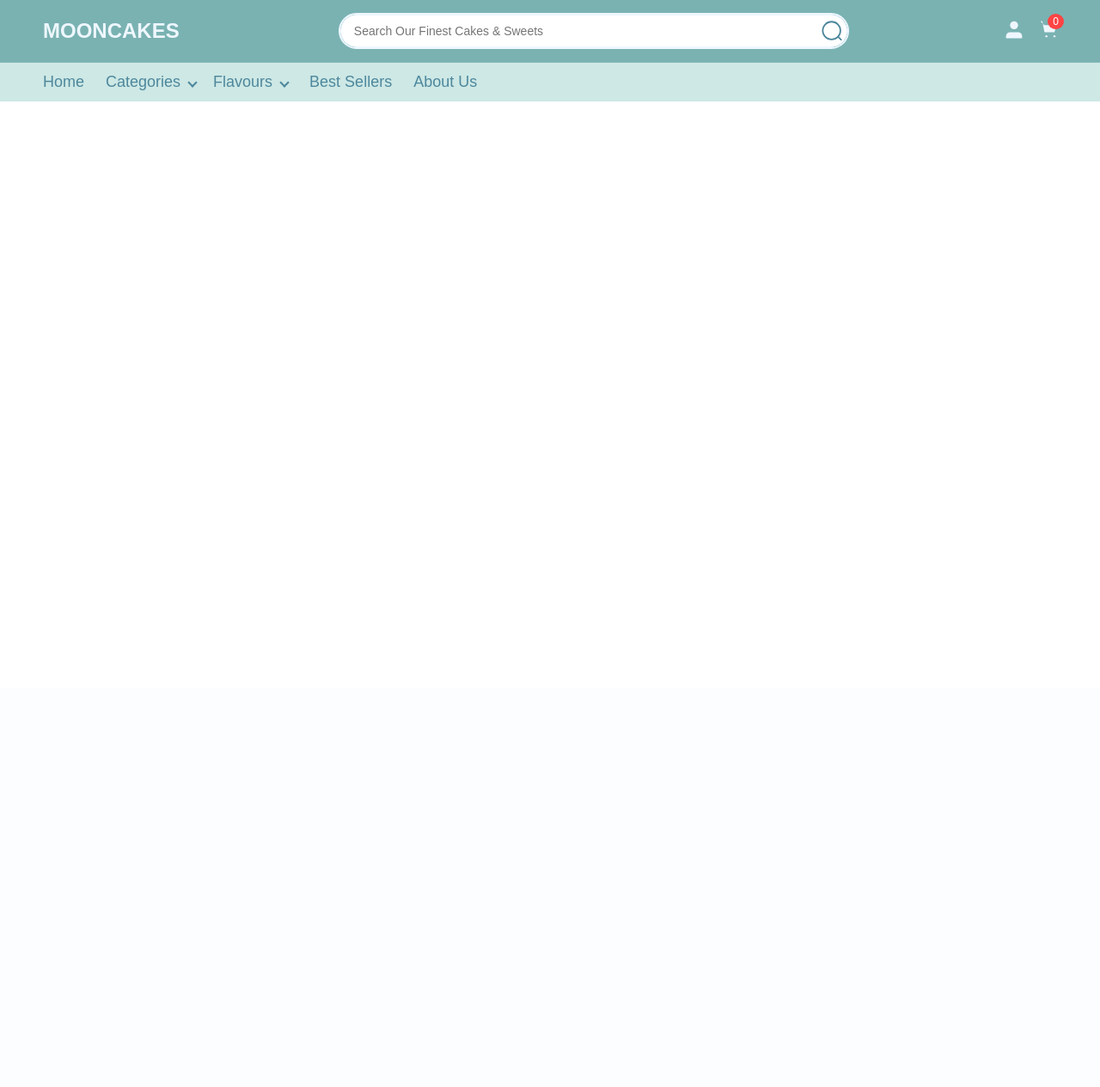
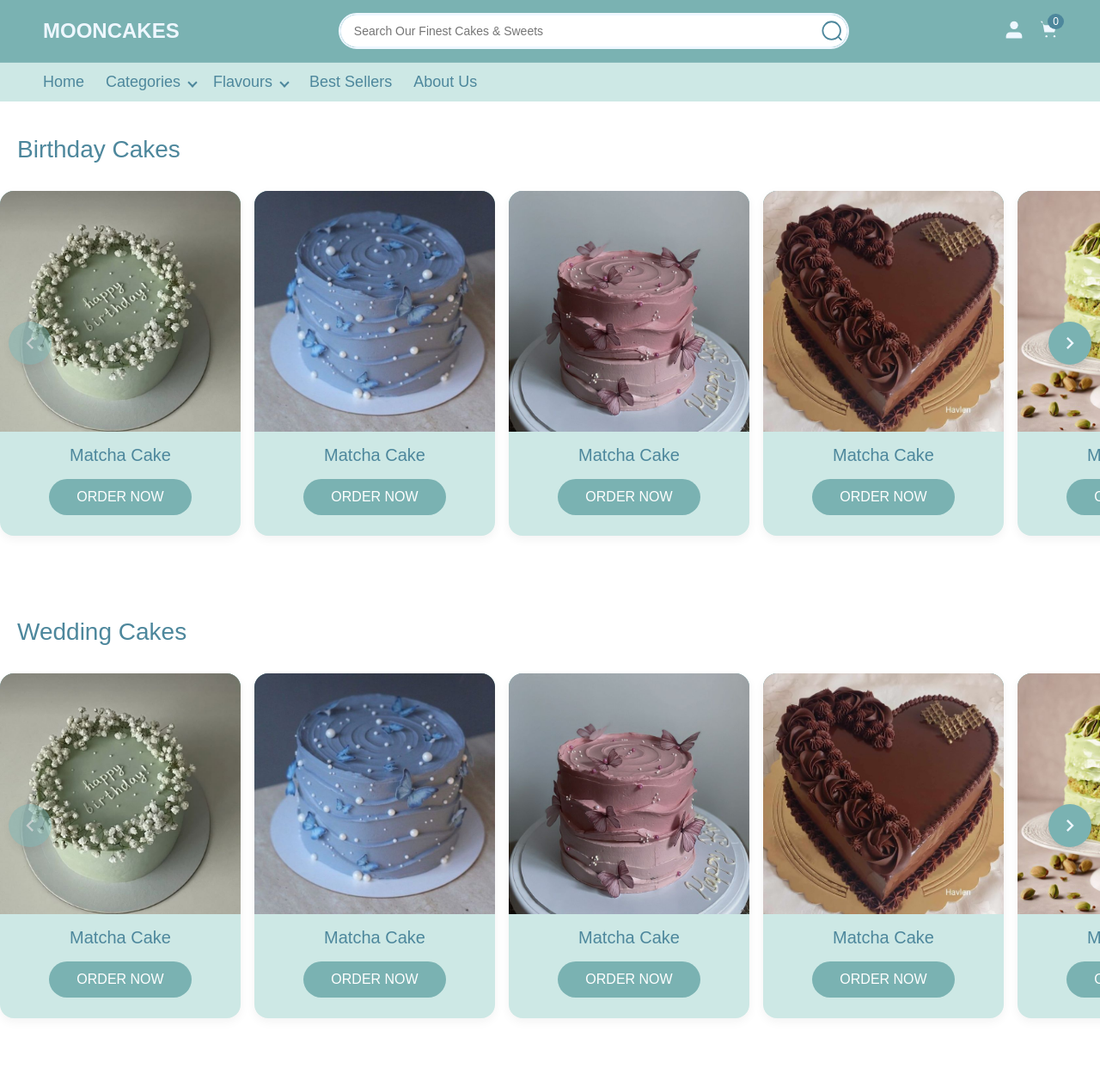
Before and after one commit to fritziebalagosa/adv-database-business, a PHP site: page /html/products.html in a window 1280 px wide. Shown: the whole page at 86% size. Before the commit the page ends 118 px from the top, so only its background shows below. Run offline with PHP 8.4, Linux system fonts and the light colour scheme.

Commit message:
Add product display and navigation functionality with styling updates

```diff
--- a/css/index.css
+++ b/css/index.css
@@ -83,7 +83,7 @@
     position: absolute;
     top: -8px;
     right: -8px;
-    background-color: #ff4444;
+    background-color: #4D879C;
     color: white;
     font-size: 12px;
     padding: 2px 6px;
--- /dev/null
+++ b/css/products.css
@@ -0,0 +1,127 @@
+* {
+  margin: 0px;
+  padding: 0px;
+  font-family: Arial, sans-serif;;
+}
+
+
+.title {
+  margin-bottom: 1rem;
+  color: #4D879C;
+  padding-top: 1rem;
+  margin-left: 20px;
+  margin-top: 1.5rem;
+  text-align: left;
+  font-size: 1.75rem;
+  font-weight: 500;
+}
+
+.scroll-wrapper {
+  position: relative;
+  margin-bottom: 3rem;
+}
+
+.scroll-container {
+  width: 100%;
+  overflow-x: auto;
+  padding: 0.5rem 0 1.5rem 0;
+  -webkit-overflow-scrolling: touch; /* Smooth scrolling on iOS */
+  scrollbar-width: none; /* Hide scrollbar for Firefox */
+}
+
+/* Hide scrollbar for Chrome, Safari and Opera */
+.scroll-container::-webkit-scrollbar {
+  display: none;
+}
+
+.scroll-content {
+  display: inline-flex;
+  gap: 1rem;
+  padding: 0.5rem 0;
+}
+
+.card {
+  display: inline-block;
+  width: 280px;
+  background-color: #CDE8E5; /* Light mint */
+  border-radius: 16px;
+  overflow: hidden;
+  box-shadow: 0 4px 12px rgba(0, 0, 0, 0.05);
+  padding-bottom: 1.5rem;
+  text-align: center;
+}
+
+.card-image {
+  width: 100%;
+  height: 280px;
+  object-fit: cover;
+  background-color: #7AB2B2; /* Teal background for placeholder */
+  display: flex;
+  align-items: center;
+  justify-content: center;
+  color: white;
+  font-size: 1.25rem;
+}
+
+.card-title {
+  font-size: 1.25rem;
+  color: #4D879C; /* Blue-gray */
+  margin: 1rem 0;
+  font-weight: 500;
+}
+
+.order-button {
+  background-color: #7AB2B2; /* Teal */
+  color: white;
+  border: none;
+  padding: 0.75rem 2rem;
+  border-radius: 50px;
+  font-size: 1rem;
+  font-weight: 500;
+  cursor: pointer;
+  transition: background-color 0.2s, transform 0.2s;
+  text-transform: uppercase;
+}
+
+.order-button:hover {
+  background-color: #4D879C;
+  transform: translateY(-2px);
+}
+
+/* Navigation Arrows */
+.nav-arrow {
+  position: absolute;
+  top: 50%;
+  transform: translateY(-50%);
+  width: 50px;
+  height: 50px;
+  background-color: #7AB2B2;
+  color: white;
+  border: none;
+  border-radius: 50%;
+  font-size: 24px;
+  font-weight: bold;
+  display: flex;
+  align-items: center;
+  justify-content: center;
+  cursor: pointer;
+  box-shadow: 0 4px 12px rgba(0, 0, 0, 0.15);
+  z-index: 10;
+  transition: background-color 0.2s, transform 0.2s;
+}
+
+.nav-arrow:hover {
+  background-color: #4D879C;
+}
+
+.nav-arrow:active {
+  transform: translateY(-50%) scale(0.95);
+}
+
+.nav-arrow.prev {
+  left: 10px;
+}
+
+.nav-arrow.next {
+  right: 10px;
+}
--- a/html/products.html
+++ b/html/products.html
@@ -5,8 +5,10 @@
     <meta name="viewport" content="width=device-width, initial-scale=1.0">
     <title>Products</title>
     <link rel="stylesheet" href="..\css\index.css">
+    <link rel="stylesheet" href="..\css\products.css">
 </head>
 <body>
+<script src="../js/script.js" defer></script>
     <header>
         <div class="nav-container">
             <div class="top-nav">
@@ -82,5 +84,137 @@
             </div>
         </div>
     </header>
+
+    <main>
+
+    <section class="scroll-wrapper">
+            <h1 class="title">Birthday Cakes</h1>
+
+            <button class="nav-arrow prev" aria-label="Previous">
+            <svg class="arrow-icon" xmlns="http://www.w3.org/2000/svg" viewBox="0 0 24 24">
+                <path d="M15.41 7.41L14 6l-6 6 6 6 1.41-1.41L10.83 12z"/>
+            </svg>
+            </button>
+
+        <div class="scroll-container" id="scrollContainer">
+            <div class="scroll-content">
+                <div class="card">
+                    <img src="../img/c1.jpg" alt="Matcha Cake" class="card-image">
+                    <h3 class="card-title">Matcha Cake</h3>
+                    <button class="order-button">Order Now</button>
+                </div>
+
+                <div class="card">
+                    <img src="../img/c2.jpg" alt="Matcha Cake" class="card-image">
+                    <h3 class="card-title">Matcha Cake</h3>
+                    <button class="order-button">Order Now</button>
+                </div>
+
+                <div class="card">
+                    <img src="../img/c3.jpg" alt="Matcha Cake" class="card-image">
+                    <h3 class="card-title">Matcha Cake</h3>
+                    <button class="order-button">Order Now</button>
+                </div>
+
+                <div class="card">
+                    <img src="../img/c4.jpg" alt="Matcha Cake" class="card-image">
+                    <h3 class="card-title">Matcha Cake</h3>
+                    <button class="order-button">Order Now</button>
+                </div>
+
+                <div class="card">
+                    <img src="../img/c5.jpg" alt="Matcha Cake" class="card-image">
+                    <h3 class="card-title">Matcha Cake</h3>
+                    <button class="order-button">Order Now</button>
+                </div>
+
+                <div class="card">
+                    <img src="../img/c6.jpg" alt="Matcha Cake" class="card-image">
+                    <h3 class="card-title">Matcha Cake</h3>
+                    <button class="order-button">Order Now</button>
+                </div>
+
+                <div class="card">
+                    <img src="../img/c7.jpg" alt="Matcha Cake" class="card-image">
+                    <h3 class="card-title">Matcha Cake</h3>
+                    <button class="order-button">Order Now</button>
+                </div>
+
+        </div>
+    </div>
+
+            <button class="nav-arrow next" aria-label="Next">
+            <svg class="arrow-icon" xmlns="http://www.w3.org/2000/svg" viewBox="0 0 24 24">
+                <path d="M10 6L8.59 7.41 13.17 12l-4.58 4.59L10 18l6-6z"/>
+            </svg>
+            </button>
+    </section>
+
+    <section class="scroll-wrapper">
+        <script src="../js/script.js" defer></script>
+            <h1 class="title">Wedding Cakes</h1>
+
+            <button class="nav-arrow prev" aria-label="Previous">
+            <svg class="arrow-icon" xmlns="http://www.w3.org/2000/svg" viewBox="0 0 24 24">
+                <path d="M15.41 7.41L14 6l-6 6 6 6 1.41-1.41L10.83 12z"/>
+            </svg>
+            </button>
+
+        <div class="scroll-container" id="scrollContainer">
+            <div class="scroll-content">
+                <div class="card">
+                    <img src="../img/c1.jpg" alt="Matcha Cake" class="card-image">
+                    <h3 class="card-title">Matcha Cake</h3>
+                    <button class="order-button">Order Now</button>
+                </div>
+
+                <div class="card">
+                    <img src="../img/c2.jpg" alt="Matcha Cake" class="card-image">
+                    <h3 class="card-title">Matcha Cake</h3>
+                    <button class="order-button">Order Now</button>
+                </div>
+
+                <div class="card">
+                    <img src="../img/c3.jpg" alt="Matcha Cake" class="card-image">
+                    <h3 class="card-title">Matcha Cake</h3>
+                    <button class="order-button">Order Now</button>
+                </div>
+
+                <div class="card">
+                    <img src="../img/c4.jpg" alt="Matcha Cake" class="card-image">
+                    <h3 class="card-title">Matcha Cake</h3>
+                    <button class="order-button">Order Now</button>
+                </div>
+
+                <div class="card">
+                    <img src="../img/c5.jpg" alt="Matcha Cake" class="card-image">
+                    <h3 class="card-title">Matcha Cake</h3>
+                    <button class="order-button">Order Now</button>
+                </div>
+
+                <div class="card">
+                    <img src="../img/c6.jpg" alt="Matcha Cake" class="card-image">
+                    <h3 class="card-title">Matcha Cake</h3>
+                    <button class="order-button">Order Now</button>
+                </div>
+
+                <div class="card">
+                    <img src="../img/c7.jpg" alt="Matcha Cake" class="card-image">
+                    <h3 class="card-title">Matcha Cake</h3>
+                    <button class="order-button">Order Now</button>
+                </div>
+
+            </div>
+        </div>
+
+            <button class="nav-arrow next" aria-label="Next">
+            <svg class="arrow-icon" xmlns="http://www.w3.org/2000/svg" viewBox="0 0 24 24">
+                <path d="M10 6L8.59 7.41 13.17 12l-4.58 4.59L10 18l6-6z"/>
+            </svg>
+            </button>
+    </section>
+
+
+    </main>
 </body>
 </html>
--- /dev/null
+++ b/js/script.js
@@ -0,0 +1,43 @@
+document.addEventListener('DOMContentLoaded', function() {
+    // Select all scroll sections
+    const scrollSections = document.querySelectorAll('.scroll-wrapper');
+
+    scrollSections.forEach((section) => {
+        const scrollContainer = section.querySelector('.scroll-container');
+        const prevButton = section.querySelector('.nav-arrow.prev');
+        const nextButton = section.querySelector('.nav-arrow.next');
+
+        function scrollPrev() {
+            scrollContainer.scrollBy({
+                left: -296, // card width + gap
+                behavior: 'smooth'
+            });
+        }
+
+        function scrollNext() {
+            scrollContainer.scrollBy({
+                left: 296, // card width + gap
+                behavior: 'smooth'
+            });
+        }
+
+        function updateArrowVisibility() {
+            const isAtStart = scrollContainer.scrollLeft <= 10;
+            const isAtEnd = scrollContainer.scrollLeft + scrollContainer.clientWidth >= scrollContainer.scrollWidth;
+
+            prevButton.style.opacity = isAtStart ? '0.5' : '1';
+            prevButton.style.pointerEvents = isAtStart ? 'none' : 'auto';
+
+            nextButton.style.opacity = isAtEnd ? '0.5' : '1';
+            nextButton.style.pointerEvents = isAtEnd ? 'none' : 'auto';
+        }
+
+        prevButton.addEventListener('click', scrollPrev);
+        nextButton.addEventListener('click', scrollNext);
+        scrollContainer.addEventListener('scroll', updateArrowVisibility);
+        window.addEventListener('resize', updateArrowVisibility);
+
+        // Initial check
+        updateArrowVisibility();
+    });
+});
```
